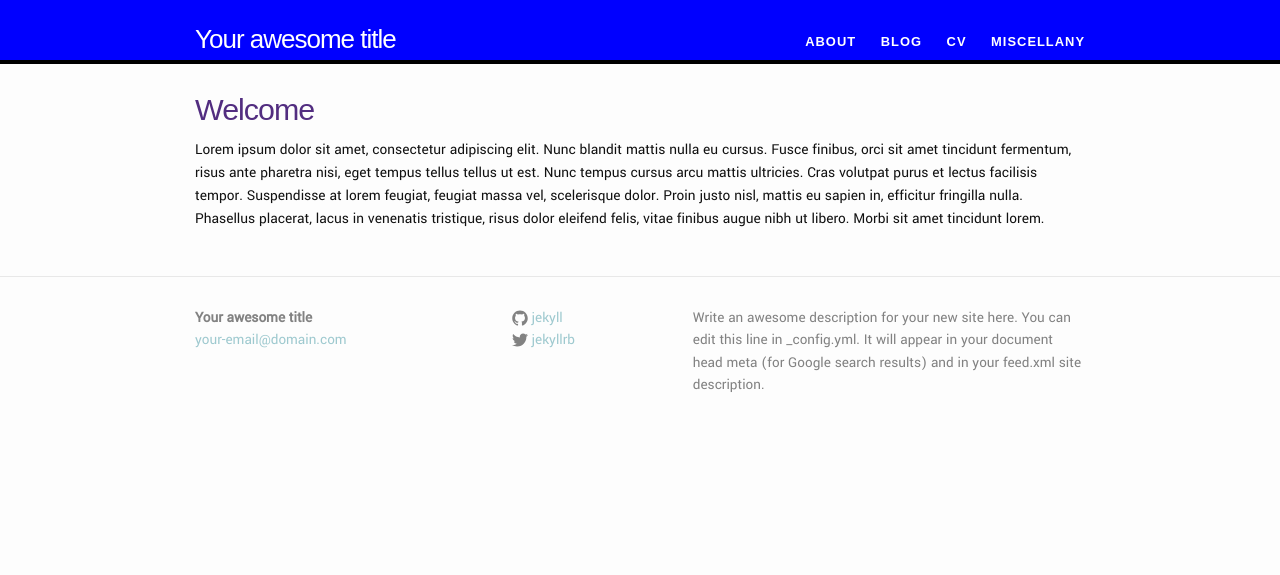
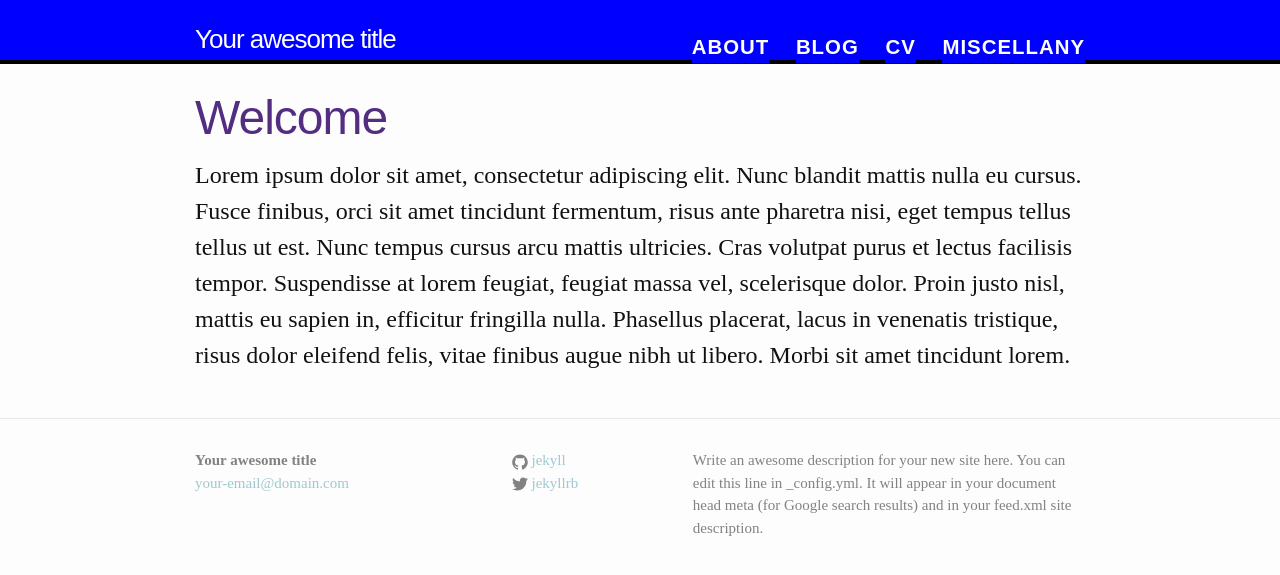
Before and after one commit to svmiller/steve-ngvb-jekyll-template, a Jekyll site: the page built from index.html, in a window 1280 px wide. Shown: the top 575 px of the page. Built offline with Jekyll 4.4.1, drawn with Linux system fonts in a browser that asks for light colours.

Commit message:
Update main.scss

```diff
--- a/css/main.scss
+++ b/css/main.scss
@@ -6,8 +6,8 @@
 
 
 // Our variables
-$base-font-family: Yantramanav;
-$base-font-size:   .95em;
+$base-font-family: ' Yantramanav ';
+$base-font-size:   1.5em;
 $small-font-size:  $base-font-size * 0.875;
 $base-line-height: 1.5;
 
```
